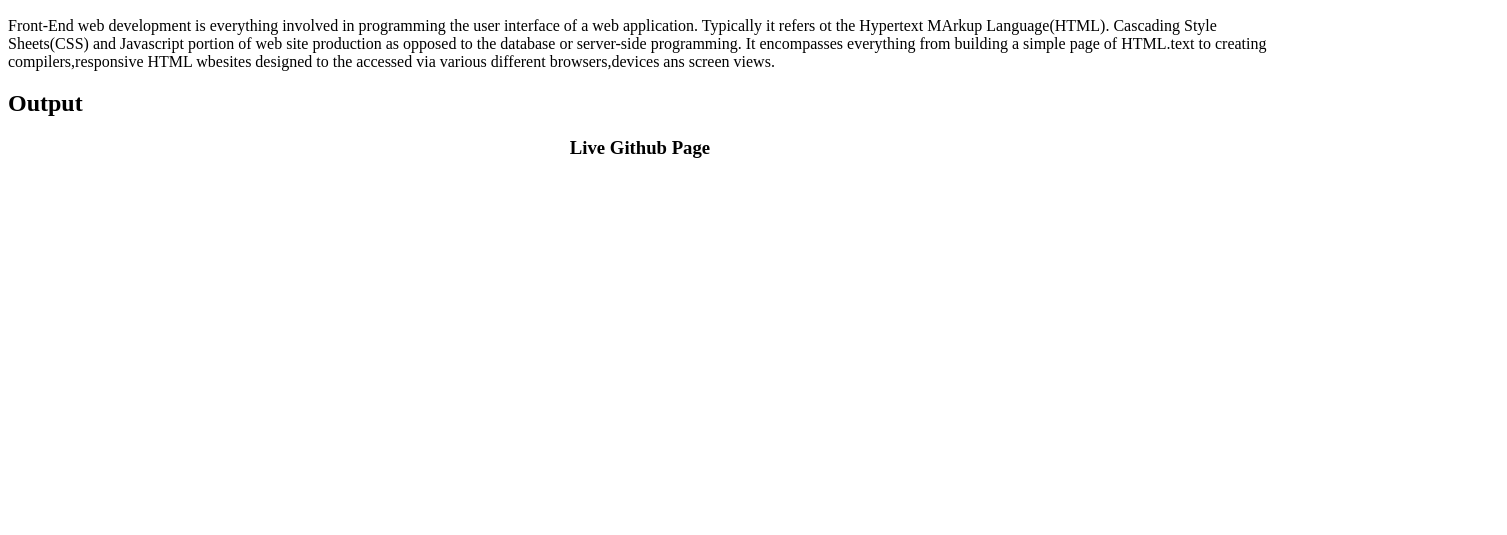
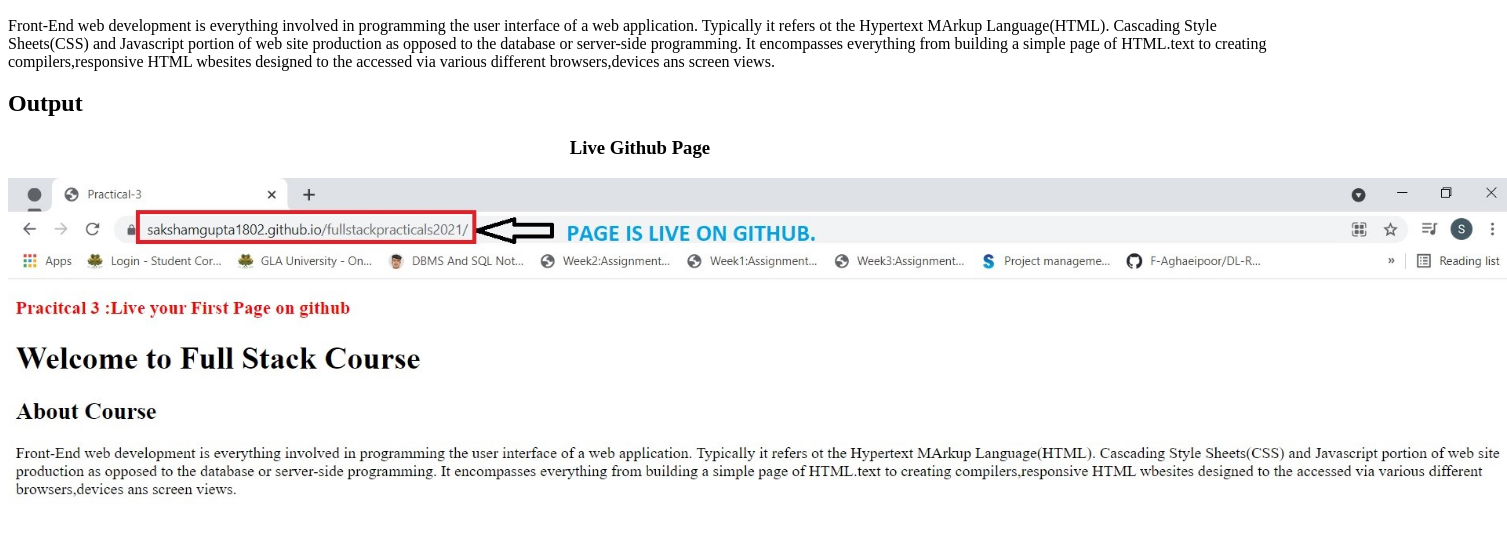
Before and after one commit to sakshamgupta1802/fullstackpracticals2021, a plain HTML site: page index.html in a window 1280 px wide. Shown: the part 151-686 px from the top of the page, 1507 px wide, since content can reach past the window. Drawn offline with Linux system fonts and the light colour scheme.

Commit message:
first commit

```diff
--- a/index.html
+++ b/index.html
@@ -14,6 +14,7 @@
     <p>Front-End web development is everything involved in programming the user interface of a web application. Typically it refers ot the Hypertext MArkup Language(HTML). Cascading Style Sheets(CSS) and Javascript portion of web site production as opposed to the database or server-side programming.  It encompasses everything from building a simple page of HTML.text to creating compilers,responsive HTML wbesites designed to the accessed via various different browsers,devices ans screen views.</HTml></p>
     <h2> Output</h2>
     <h3 style="text-align: center;">Live  Github Page</h3>
+<img src = "Untitled.jpg" height = "335" />
 
 
 
```
Also changed, not shown: Untitled.jpg (added).
